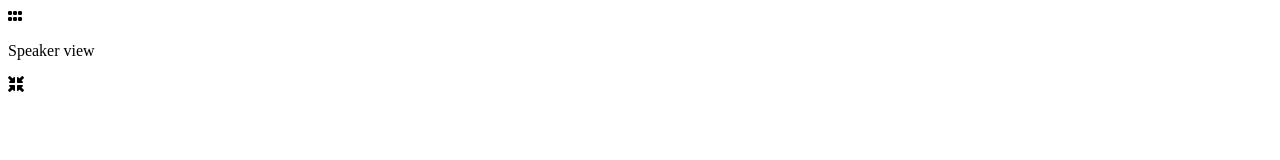
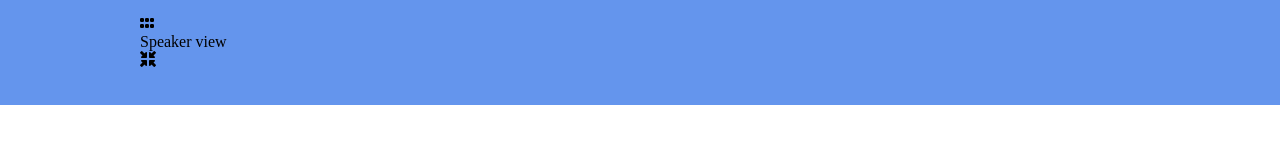
Before and after one commit to DeniPingiori/html-css-zoom, a plain HTML site: page index.html in a window 1280 px wide. Drawn offline with Linux system fonts and the light colour scheme.

Commit message:
[upd] styled header on css

```diff
--- a/css/style.css
+++ b/css/style.css
@@ -0,0 +1,29 @@
+* {
+    margin:0;
+    padding:0;
+    box-sizing: border-box;
+}
+
+header {
+    background-color: cornflowerblue;
+    padding: 15px 0;
+}
+
+.container {
+    width: 1000px;
+    margin: 0 auto;
+
+}
+
+.row {
+    display: flex;
+    flex-wrap: wrap;
+    align-content: flex-start;
+}
+
+.col-20 {
+        width: 150px;
+        height: 75px;
+        background-color: cornflowerblue;
+        border-radius:0% ;
+}
--- a/index.html
+++ b/index.html
@@ -20,6 +20,8 @@
             </div>
         </div>
     </header>
+   <main>
 
+   </main>
 </body>
 </html>
```
